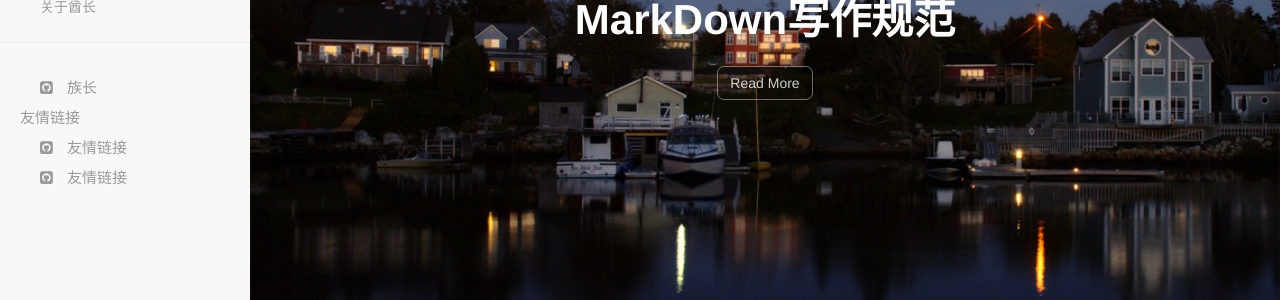
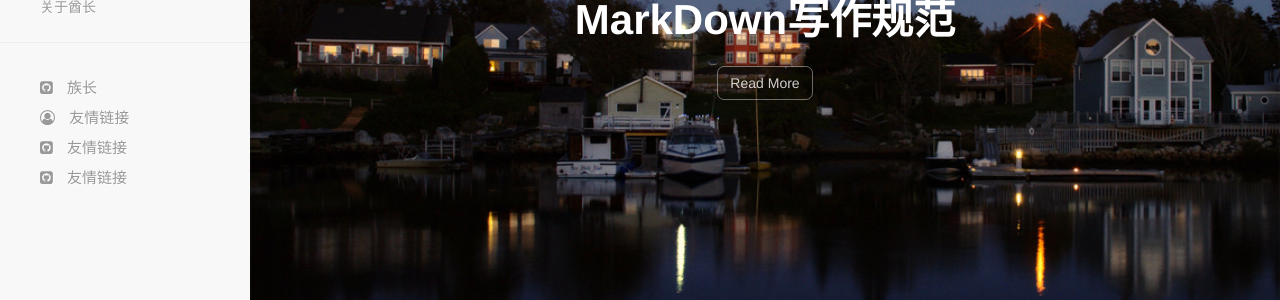
Before and after one commit to big-chief/big-chief.github.io, a Jekyll site: the page built from index.html, in a window 1280 px wide. Shown: the part 260-560 px from the top of the page. Built offline with Jekyll 4.4.1, drawn with Linux system fonts in a browser that asks for light colours; nearby versions of some CDN libraries; Markdown is read by kramdown in place of the engine named in the settings.

Commit message:
no message

```diff
--- a/_includes/navigation.html
+++ b/_includes/navigation.html
@@ -32,7 +32,7 @@
     <hr />
     <div id="social-wrapper">
       <li> <a href="{{ site.github1 }}"><i class="fa fa-github-square"></i> 族长</a></li>
-      <li> <a href="{{ site.github }}"><i "{{ site.baseurl }}/images/link.png" ></i> 友情链接</a> </li>
+      <li> <a href="{{ site.github }}"><i class="fa fa-user-circle-o"></i> 友情链接</a> </li>
       <li> <a href="{{ site.github }}"><i class="fa fa-github-square"></i> 友情链接</a></li>
       <li> <a href="{{ site.github }}"><i class="fa fa-github-square"></i> 友情链接</a> </li>
     </div>
```
